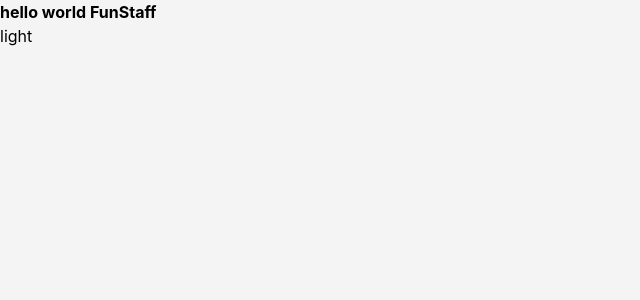
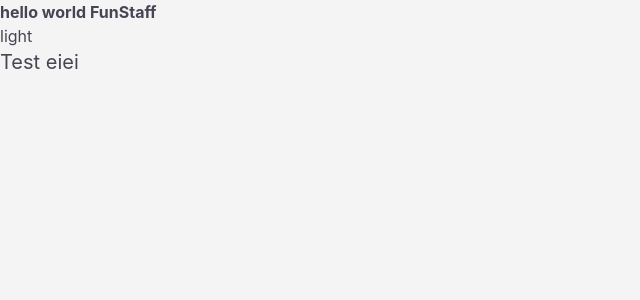
Before and after one commit to Ariyapong/ton-story-next, a Next.js app: page /fun-staff in a window 1280 px wide. Shown: the top 300 px of the page, without its empty margins (0-640 px from the left). Built offline with nearby package versions, Linux system fonts and the light colour scheme.

Commit message:
test update from page to app directory

```diff
--- /dev/null
+++ b/app/fun-staff/FunStaff.module.css
@@ -0,0 +1,8 @@
+.container {
+  /* color: blue; */
+  .text {
+    /* color: red; */
+    font-weight: bold;
+    /* background-color: yellow; */
+  }
+}
--- /dev/null
+++ b/app/fun-staff/page.tsx
@@ -0,0 +1,25 @@
+import style from "./FunStaff.module.css";
+import { useSelector, useDispatch } from "react-redux";
+import { useEffect, useState } from "react";
+import { AppDispatch } from "store";
+import BaseButton from "@/components/atoms/Button";
+import ThemeSwitcher from "@/components/ThemeSwitcher";
+
+export default function FunStaff(props) {
+  // const dispatch: AppDispatch = useDispatch();
+
+ /*  useEffect(() => {
+    console.log("mounted page FunStaff", props);
+  }, []); */
+
+  return (
+    <div className={style.container}>
+      <div className={style.text}>hello world FunStaff</div>
+      <ThemeSwitcher />
+      <h3 className="tw-text-xl">Test eiei</h3>
+      {/* <BaseButton disabled={false} eventClick={handleSwitchTheme}>
+        Test toggle
+      </BaseButton> */}
+    </div>
+  );
+}
--- /dev/null
+++ b/app/layout.tsx
@@ -0,0 +1,65 @@
+import "../assets/styles/css/tw-main.css";
+import "../assets/styles/css/globals.css";
+
+import type { AppProps } from "next/app";
+import { NextScript } from "next/document";
+import Script from "next/script";
+import React from "react";
+import { Metadata } from "next";
+import { Providers } from "./providers";
+
+export const metadata: Metadata = {
+  title: "Home",
+  description: "Welcome to Ton Story",
+};
+
+export default function RootLayout({
+  // Layouts must accept a children prop.
+  // This will be populated with nested layouts or pages
+  children,
+}: Readonly<{
+  children: React.ReactNode;
+}>) {
+  return (
+    <html lang="en">
+      <body>
+        <Script id="theme-script" strategy="beforeInteractive">
+          {`// Add dark / light detection that runs before next load
+            (function() {
+              window.__onThemeChange = function() {};
+
+              function setTheme(newTheme) {
+                window.__theme = newTheme;
+                preferredTheme = newTheme;
+                document.body.setAttribute("data-theme", newTheme);
+                window.__onThemeChange(newTheme);
+              }
+
+              var preferredTheme;
+              try {
+                preferredTheme = localStorage.getItem("theme");
+              } catch (err) {}
+
+              window.__setPreferredTheme = function(newTheme) {
+                setTheme(newTheme);
+                try {
+                  localStorage.setItem("theme", newTheme);
+                } catch (err) {}
+              };
+
+              var darkQuery = window.matchMedia("(prefers-color-scheme: dark)");
+
+              darkQuery.addListener(function(e) {
+                window.__setPreferredTheme(e.matches ? "dark" : "light");
+              });
+
+              setTheme(preferredTheme || (darkQuery.matches ? "dark" : "light"));
+            })();
+      `}
+        </Script>
+        <Providers>{children}</Providers>
+        {/* <NextScript /> */}
+      </body>
+    </html>
+  );
+}
--- /dev/null
+++ b/app/providers.tsx
@@ -0,0 +1,11 @@
+// app/providers.tsx
+"use client";
+
+import { Provider as ReduxProvider } from "react-redux";
+import store from "store";
+
+export function Providers({
+  children,
+}: Readonly<{ children: React.ReactNode }>) {
+  return <ReduxProvider store={store}>{children}</ReduxProvider>;
+}
--- a/components/ThemeSwitcher.tsx
+++ b/components/ThemeSwitcher.tsx
@@ -1,3 +1,4 @@
+"use client";
 import React, { useEffect } from "react";
 
 const getTheme = () => {
--- a/package.json
+++ b/package.json
@@ -17,7 +17,6 @@
     "@mdx-js/loader": "^3.0.1",
     "@mdx-js/react": "^3.0.1",
     "@next/mdx": "^14.1.1",
-    "@react-aria/button": "^3.6.1",
     "@reduxjs/toolkit": "^1.8.5",
     "@tanstack/react-query": "^5.24.8",
     "axios": "^0.27.2",
@@ -43,8 +42,8 @@
     "postcss": "^8.4.16",
     "postcss-import": "^15.0.0",
     "sass": "^1.54.8",
-    "tailwindcss": "^3.1.8",
-    "typescript": "^4.8.2",
+    "tailwindcss": "^3.4.3",
+    "typescript": "^4.9.5",
     "unplugin-icons": "^0.14.9"
   }
 }
--- a/pages/fun-staff/index.tsx
+++ b/pages/fun-staff/-index.tsx
@@ -16,6 +16,7 @@ export default function FunStaff(props) {
     <div className={style.container}>
       <div className={style.text}>hello world FunStaff</div>
       <ThemeSwitcher />
+      <h3 className="tw-text-xl">Test eiei</h3>
       {/* <BaseButton disabled={false} eventClick={handleSwitchTheme}>
         Test toggle
       </BaseButton> */}
```
Also changed, not shown: app/page.tsx (added, +7 -0 lines), tsconfig.json (+17 -6 lines), pages/+index.tsx (renamed from pages/index.tsx), pages/app.tsx (renamed from pages/_app.tsx), pages/document.js (renamed from pages/_document.js), 2 other files (tests, documents, lock files or other folders).
